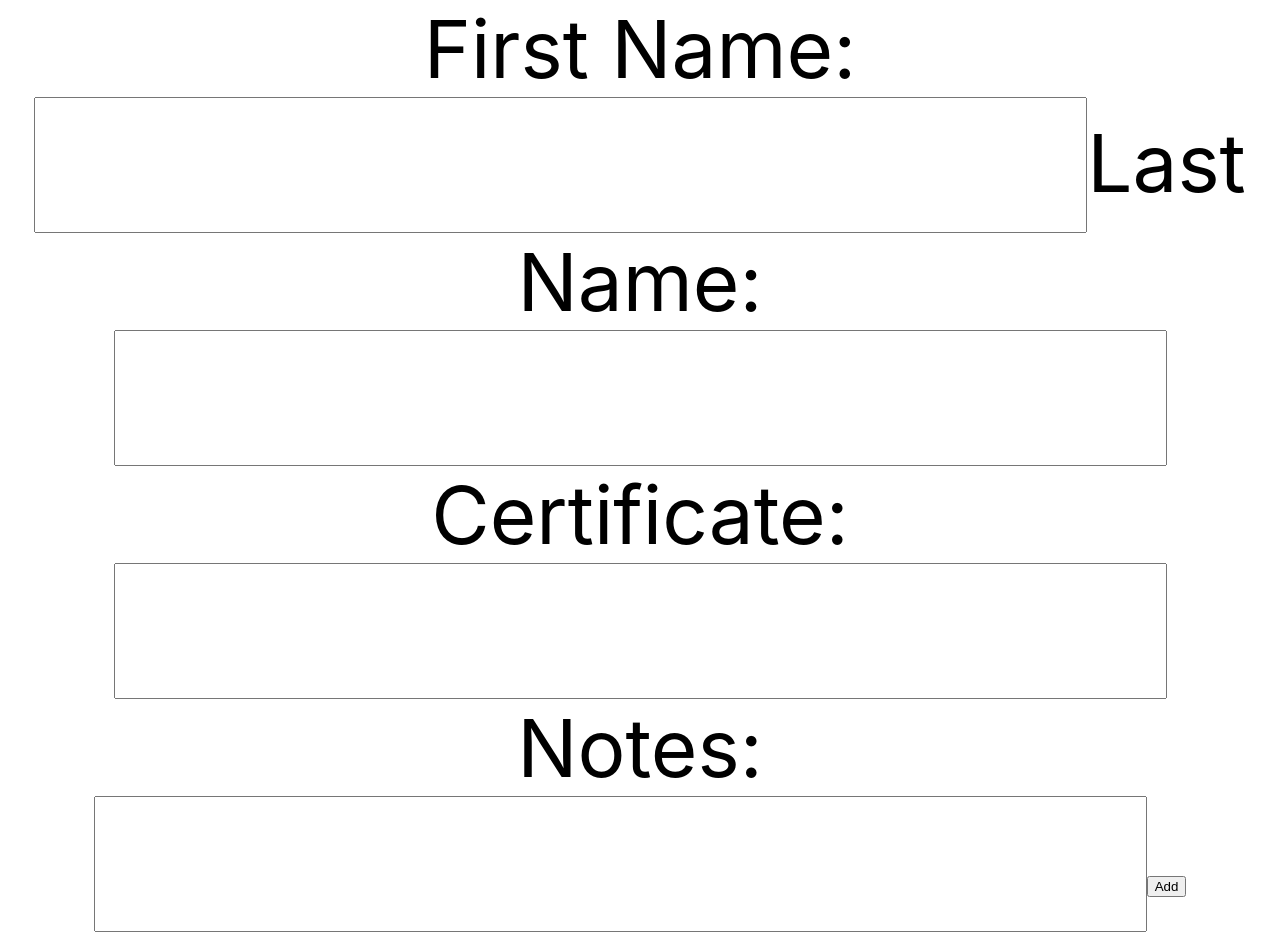
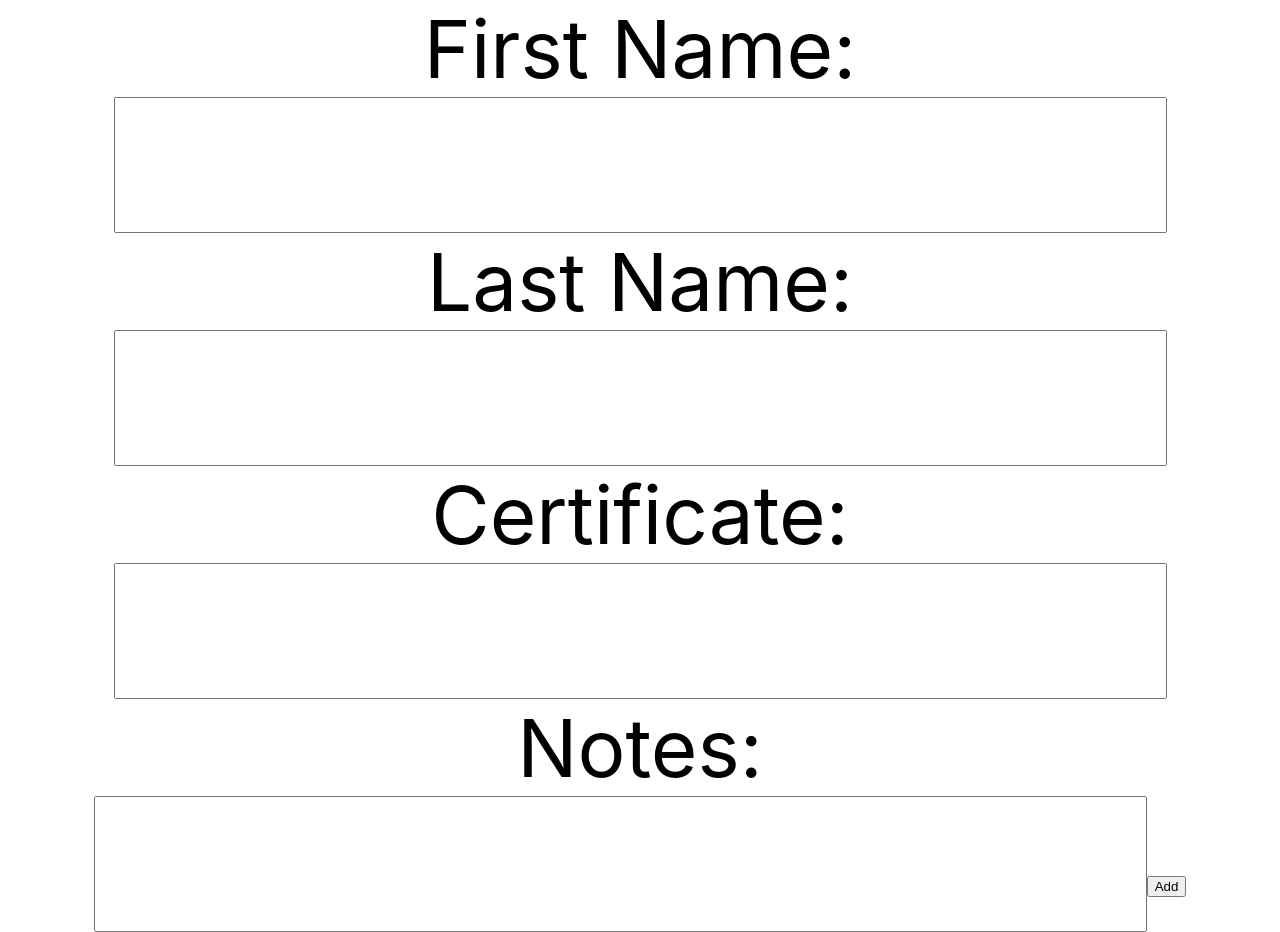
Before and after one commit to CacheAngus/frontend_temp, a React (Create React App) app: page / in a window 1280 px wide. Built offline with nearby package versions, Linux system fonts and the light colour scheme.

Commit message:
lastname edit

```diff
--- a/src/App.css
+++ b/src/App.css
@@ -8,6 +8,10 @@
   height: 40vmin;
 }
 
+.LastName {
+  text-align: center;
+  font-size: 80px;
+}
 .App-header {
   background-color: #282c34;
   min-height: 100vh;
--- a/src/App.js
+++ b/src/App.js
@@ -37,8 +37,7 @@ changeNotes(e) {
                     First Name:
                     <input  type="text" value={this.state.firstNameValue} onChange={this.changeFirstName}/>
 
-                    Last Name:<input type="text" value={this.state.lastNameValue} onChange={this.changeLastName}/>
-                    <br/>
+                    <LastName/>
                     Certificate:<input type="text" value={this.state.certificateValue} onChange={this.changeCertificate}/>
                     <br/>
                     Notes:<input type="text" value={this.state.notesValue} onChange={this.changeNotes}/>
@@ -49,6 +48,30 @@ changeNotes(e) {
     );
   }
 }
+class LastName extends Component {
+  constructor(props) {
+    super(props);
+    this.state = {
+      lastNameValue: "",
+    };
 
+    this.changeLastName = this.changeLastName.bind(this);
+  }
+
+changeLastName(e) {
+this.setState({lastNameValue: e.target.value});
+}
+render() {
+return (
+  <div className="LastName">
+            <div style={this.state.formStyle}>
+
+                Last Name:<input type="text" value={this.state.lastNameValue} onChange={this.changeLastName}/>
+            </div>
+
+          </div>
+);
+}
+}
 
 export default App;
```
